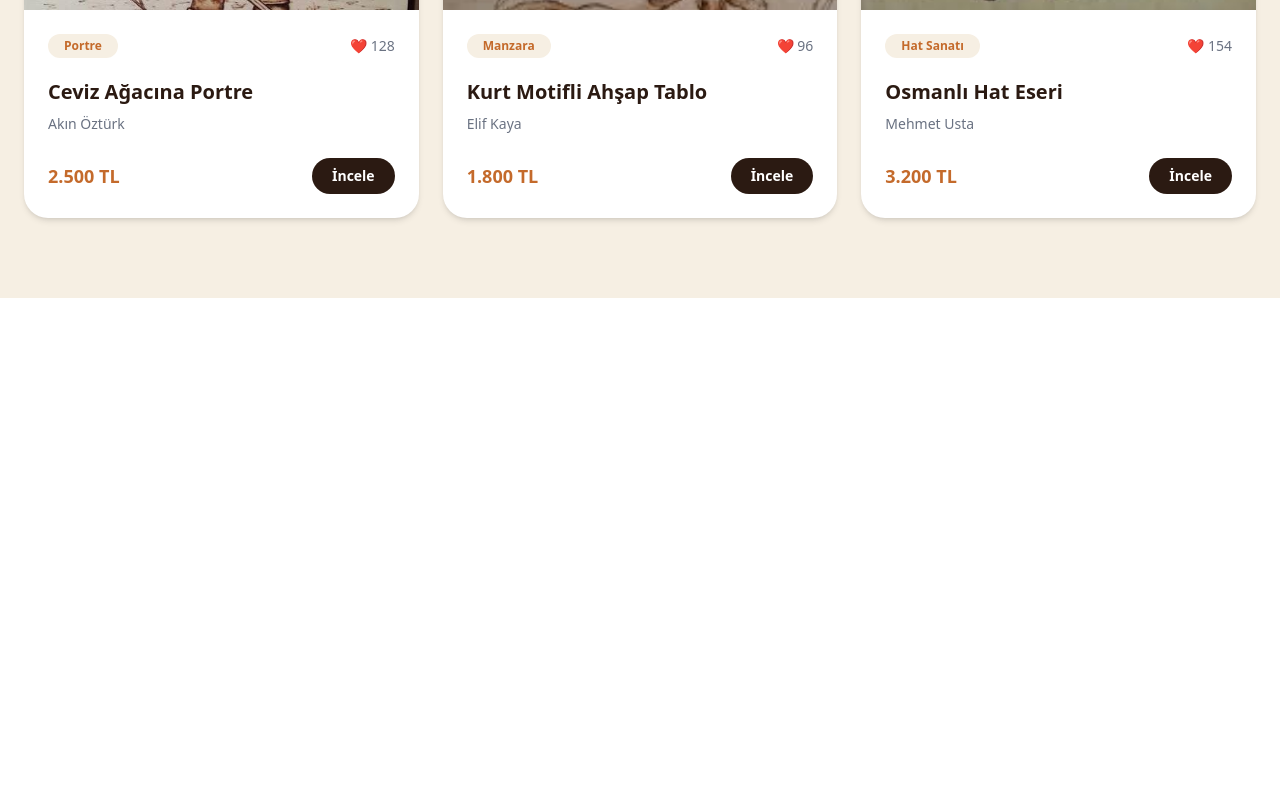
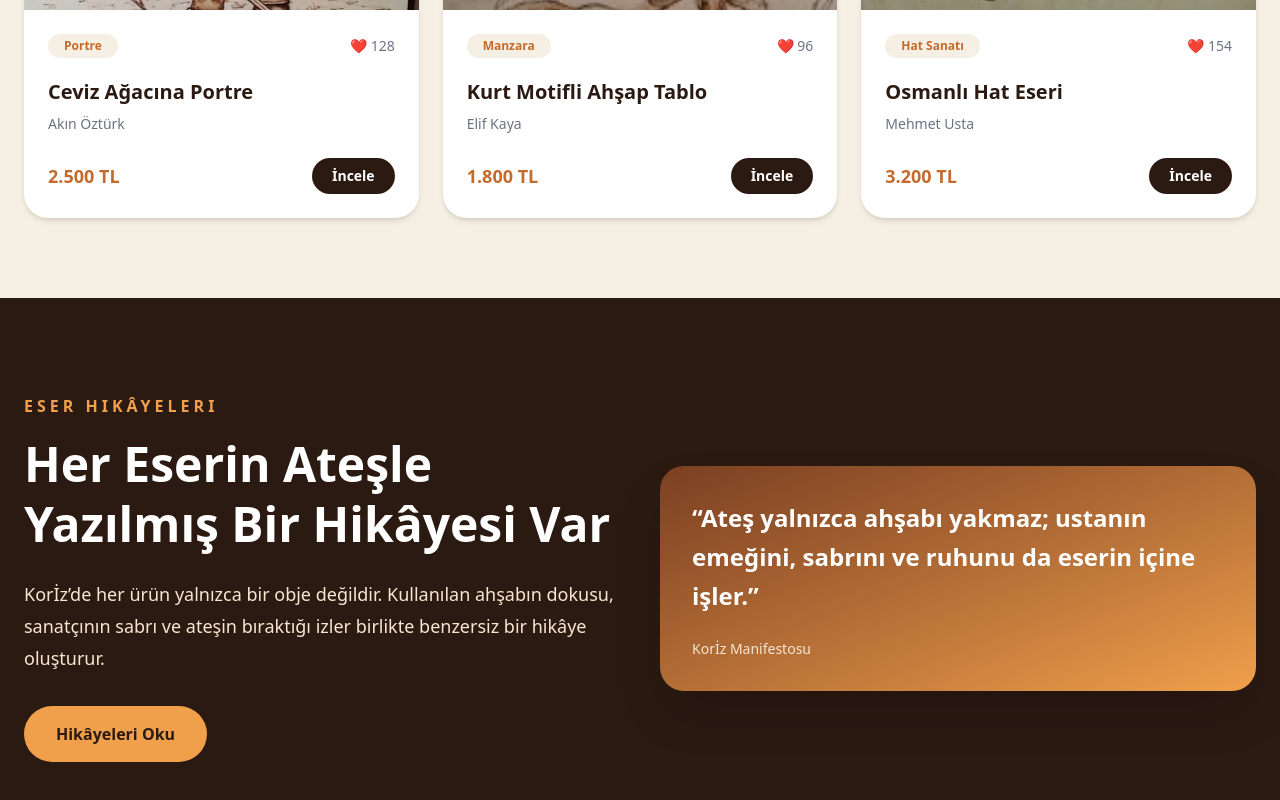
Before and after one commit to sadeceakinozturk/koriz, a Next.js app: page / in a window 1280 px wide. Shown: the part 2170-2970 px from the top of the page. Before the commit the page ends 2468 px from the top, so only its background shows below. Built offline with nearby package versions, Linux system fonts and the light colour scheme.

Commit message:
KorIz v0.4 eser hikayeleri bolumu eklendi

```diff
--- /dev/null
+++ b/app/components/Story.tsx
@@ -0,0 +1,38 @@
+export default function Story() {
+  return (
+    <section className="bg-[#2b1a12] px-6 py-24 text-white">
+      <div className="mx-auto grid max-w-7xl gap-10 md:grid-cols-2 md:items-center">
+        <div>
+          <p className="font-bold uppercase tracking-[0.25em] text-[#f0a04b]">
+            Eser Hikâyeleri
+          </p>
+
+          <h2 className="mt-4 text-4xl font-extrabold leading-tight md:text-5xl">
+            Her Eserin Ateşle Yazılmış Bir Hikâyesi Var
+          </h2>
+
+          <p className="mt-6 text-lg leading-8 text-[#f7e6d2]">
+            Korİz’de her ürün yalnızca bir obje değildir. Kullanılan ahşabın
+            dokusu, sanatçının sabrı ve ateşin bıraktığı izler birlikte benzersiz
+            bir hikâye oluşturur.
+          </p>
+
+          <button className="mt-8 rounded-full bg-[#f0a04b] px-8 py-4 font-bold text-[#2b1a12] hover:bg-white">
+            Hikâyeleri Oku
+          </button>
+        </div>
+
+        <div className="rounded-3xl bg-gradient-to-br from-[#7b3f22] to-[#f0a04b] p-8 shadow-2xl">
+          <blockquote className="text-2xl font-bold leading-relaxed">
+            “Ateş yalnızca ahşabı yakmaz; ustanın emeğini, sabrını ve ruhunu da
+            eserin içine işler.”
+          </blockquote>
+
+          <p className="mt-6 text-sm text-[#f7e6d2]">
+            Korİz Manifestosu
+          </p>
+        </div>
+      </div>
+    </section>
+  );
+}
--- a/app/page.tsx
+++ b/app/page.tsx
@@ -3,6 +3,7 @@ import Header from "./components/Header";
 import Hero from "./components/Hero";
 import Categories from "./components/Categories";
 import FeaturedArtists from "./components/FeaturedArtists";
+import Story from "./components/Story";
 
 export default function Home() {
   return (
@@ -12,6 +13,7 @@ export default function Home() {
       <Categories />
       <FeaturedArtists />
       <LatestProducts />
+      <Story />
     </main>
   );
 }
```
